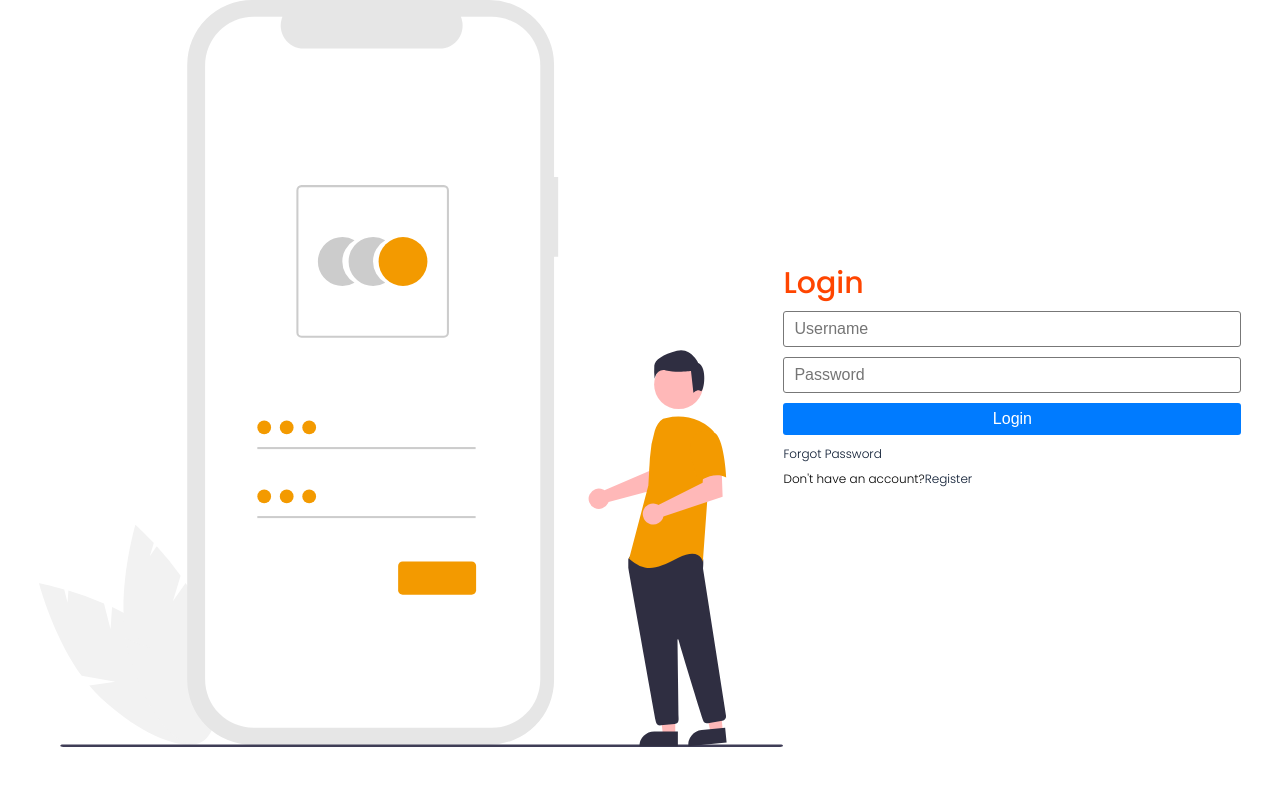
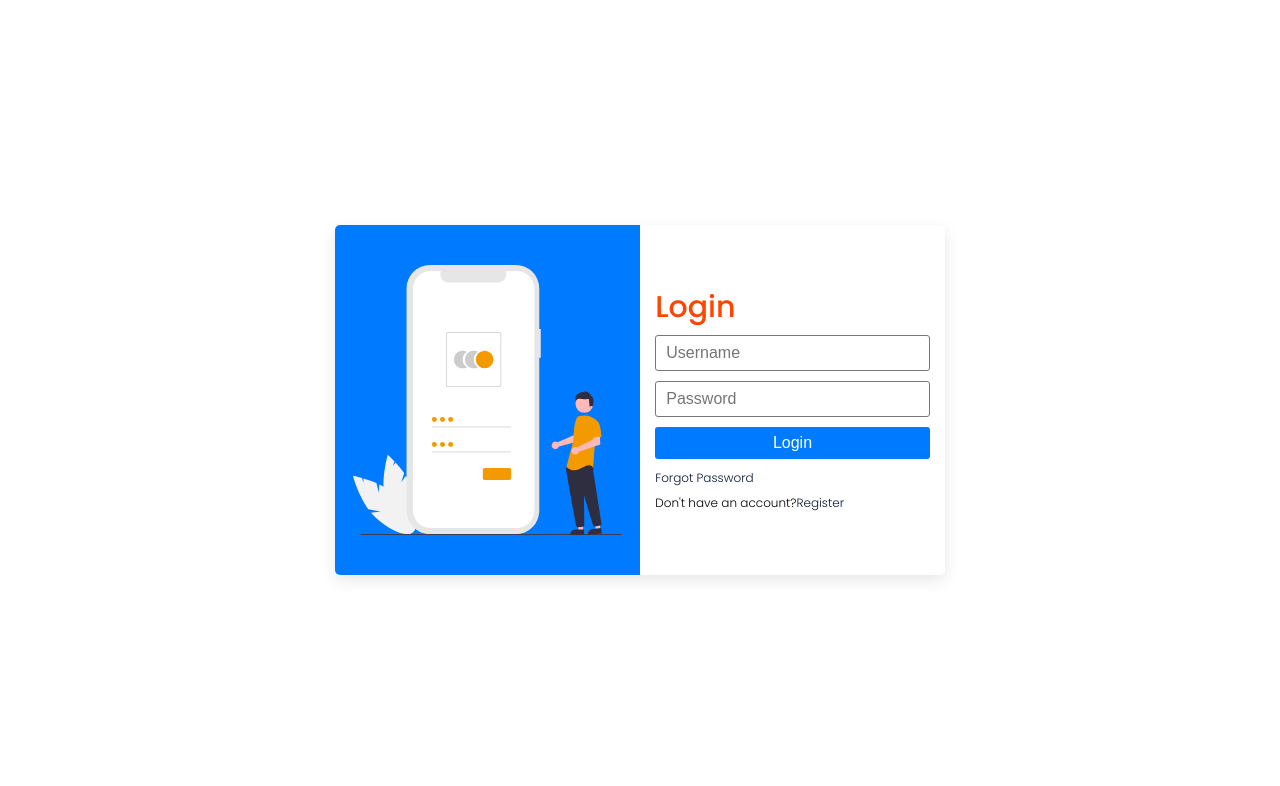
Before and after one commit to 0xAureoleNode/animated-login-form, a React (Create React App) app: page / in a window 1280 px wide. Shown: the top 786 px of the page. Built offline with nearby package versions, Linux system fonts and the light colour scheme; the HTML template or start-up script is replaced by a standard one.

Commit message:
Login-Form-css-added

```diff
--- a/src/components/auth/AuthContainer.js
+++ b/src/components/auth/AuthContainer.js
@@ -1,11 +1,14 @@
 import React from 'react';
 import Login from './Login';
+import './AuthContainer.scss';
 
 const AuthContainer = () => {
   return (
-    <div>
-      <Login />
-    </div>
+    <section className="--flex-center --100vh">
+      <div className="container box">
+        <Login />
+      </div>
+    </section>
   );
 };
 
--- a/src/components/auth/AuthContainer.scss
+++ b/src/components/auth/AuthContainer.scss
@@ -0,0 +1,62 @@
+.box {
+  width: 65rem;
+  height: auto;
+}
+
+.main-container {
+  width: 100%;
+  height: 35rem;
+  border-radius: 5px;
+  overflow: hidden;
+  box-shadow: var(--box-shadow)
+}
+
+.img-container {
+  width: 50%;
+  height: 100%;
+  padding: 4rem 1rem;
+  background-color: var(--color-primary);
+  animation: slide-down 0.5s ease;
+}
+
+@keyframes slide-down {
+  0% {
+    transform: translateY(-100%);
+  }
+  100% {
+    transform: translateY(0);
+  }
+}
+
+.img-container img {
+  width: 100%;
+  height: 100%;
+}
+
+.form-container {
+  width: 50%;
+  height: 100%;
+  display: flex;
+  justify-content: center;
+  align-items: center;
+  flex-direction: column;
+  animation: slide-up 0.5s ease;
+}
+
+@keyframes slide-up {
+  0% {
+    transform: translateY(100%);
+  }
+
+  100% {
+    transform: translateY(0);
+  }
+}
+
+form {
+  width: 90%;
+}
+
+form a {
+  text-decoration: none;
+}
--- a/src/components/auth/Login.js
+++ b/src/components/auth/Login.js
@@ -1,9 +1,10 @@
 import React from 'react';
 import loginImg from '../../assets/login.svg';
+import './AuthContainer.scss';
 
 const Login = () => {
   return (
-    <div className="main --flex-center">
+    <div className="main-container --flex-center">
       <div className="img-container">
         <img src={loginImg} alt="login-img" />
       </div>
```
